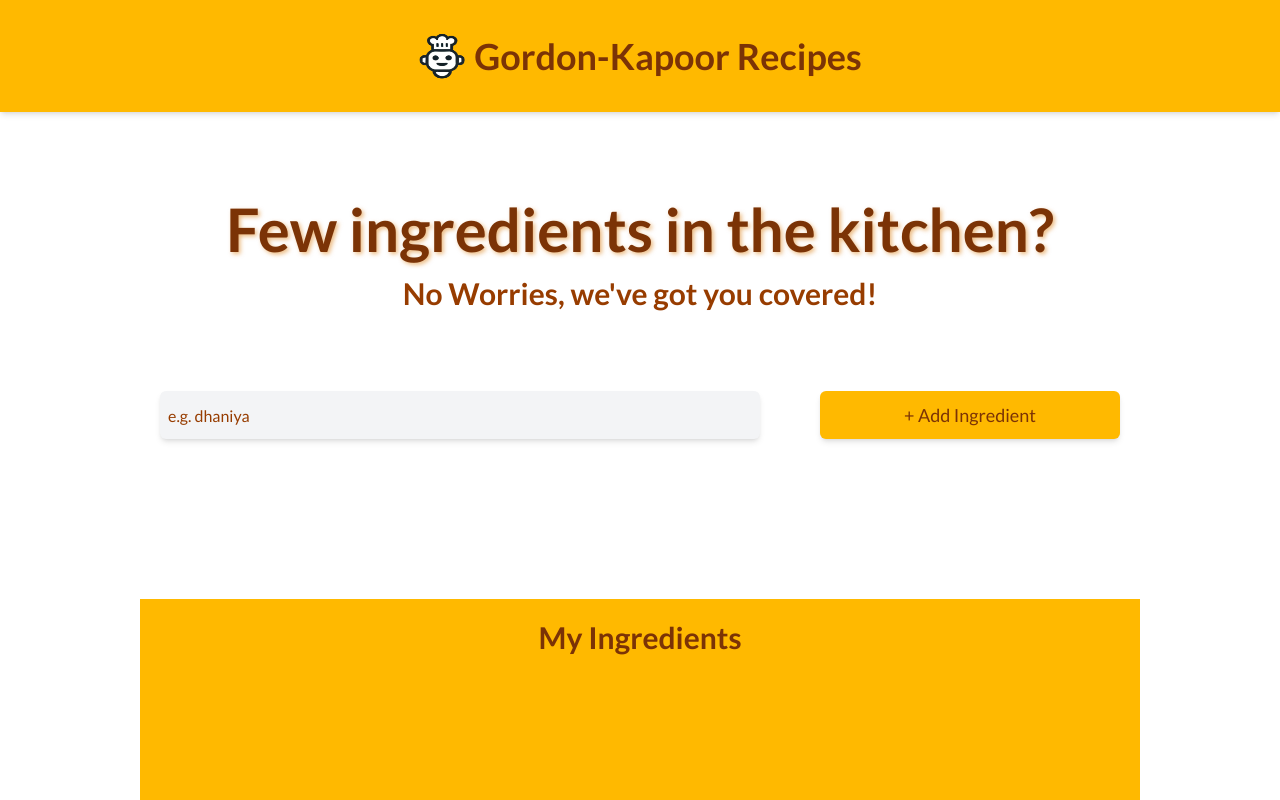
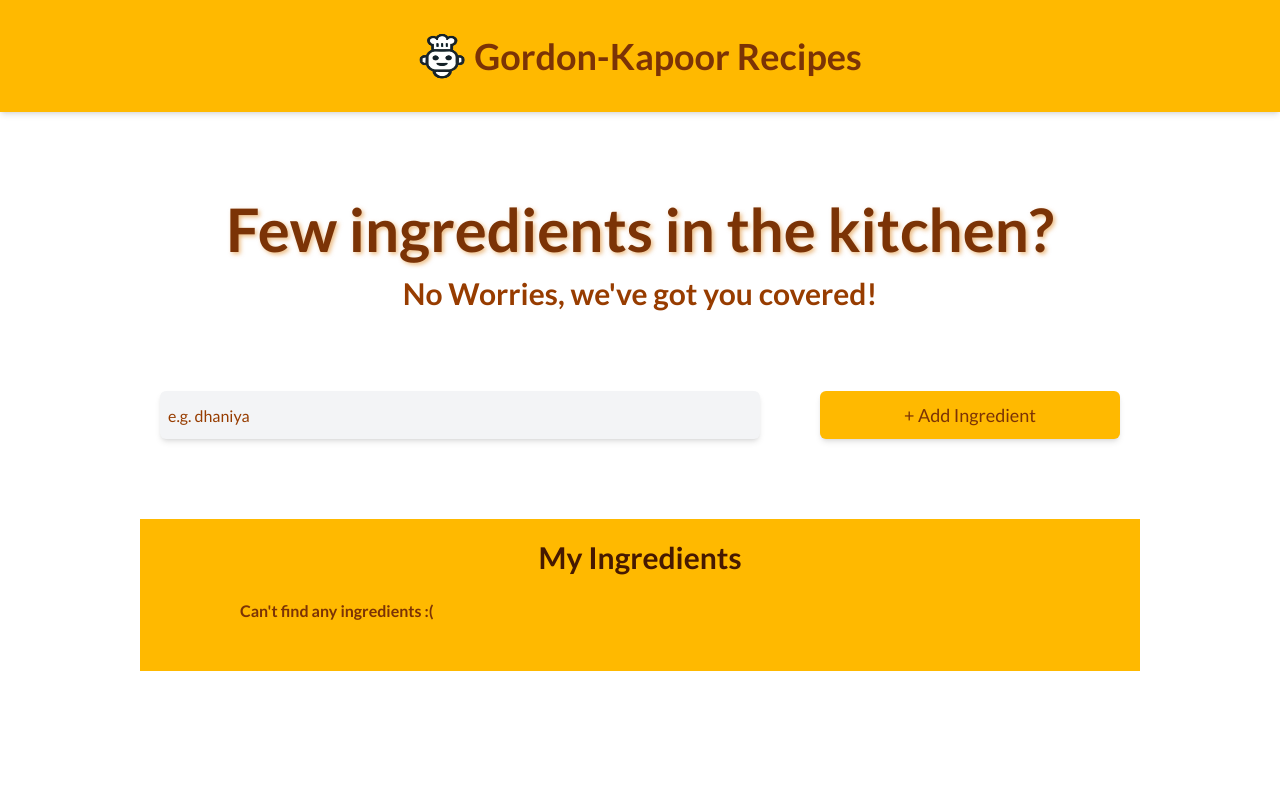
Before and after one commit to Swayam226/gordon-kapoor-recipes, a React (Vite) app: page / in a window 1280 px wide. Shown: the top 800 px of the page. Built offline with nearby package versions, Linux system fonts and the light colour scheme; a web font is replaced by a local one.

Commit message:
list works

```diff
--- a/src/Hero.jsx
+++ b/src/components/Hero.jsx
@@ -41,16 +41,18 @@ export default function Hero() {
         />
         <button
           type="submit"
-          className="rounded-md bg-amber-400  h-12 w-75 shadow-md placeholder: text-[18px]"
+          className="rounded-md bg-amber-400  h-12 w-75 shadow-md placeholder: text-[18px] cursor-pointer"
         >
           + Add Ingredient
         </button>
       </form>
 
-      <ul className="list-disc list-inside">{items}</ul>
-
-      <div className="h-100 w-250 bg-amber-400 flex flex-col items-center font-bold">
-        <span className="text-3xl pt-5">My Ingredients</span>
+      <div className="w-250 bg-amber-400 flex flex-col items-center font-bold h-auto">
+        <span className="text-3xl pt-5 text-amber-950">My Ingredients</span>
+        <div className="w-200 border-blue-800 mt-6 h-auto">
+          <p>{items.length > 0 ? "" : "Can't find any ingredients :("}</p>
+          <ul className="list-none list-inside p-6">{items}</ul>
+        </div>
       </div>
     </main>
   );
```
Also changed, not shown: src/App.jsx (+8 -9 lines), src/components/Header.jsx (renamed from src/Header.jsx).
